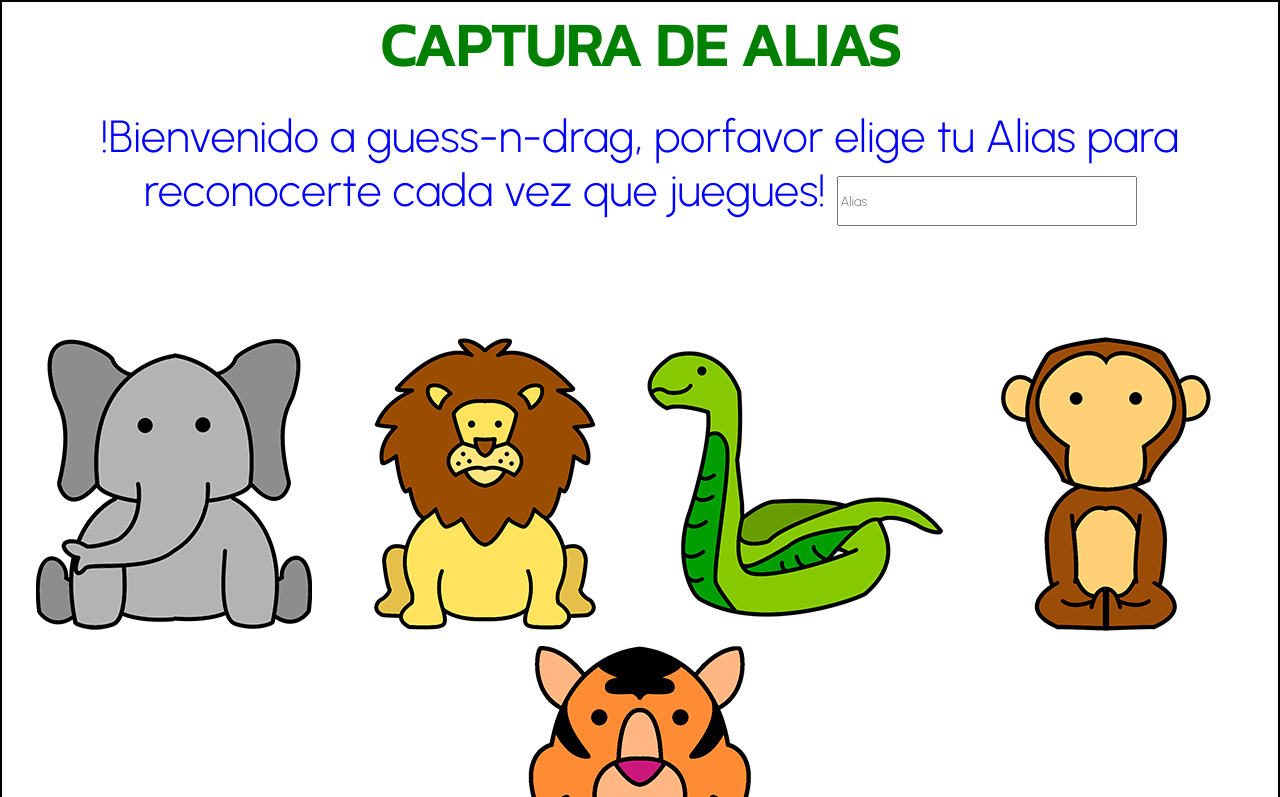
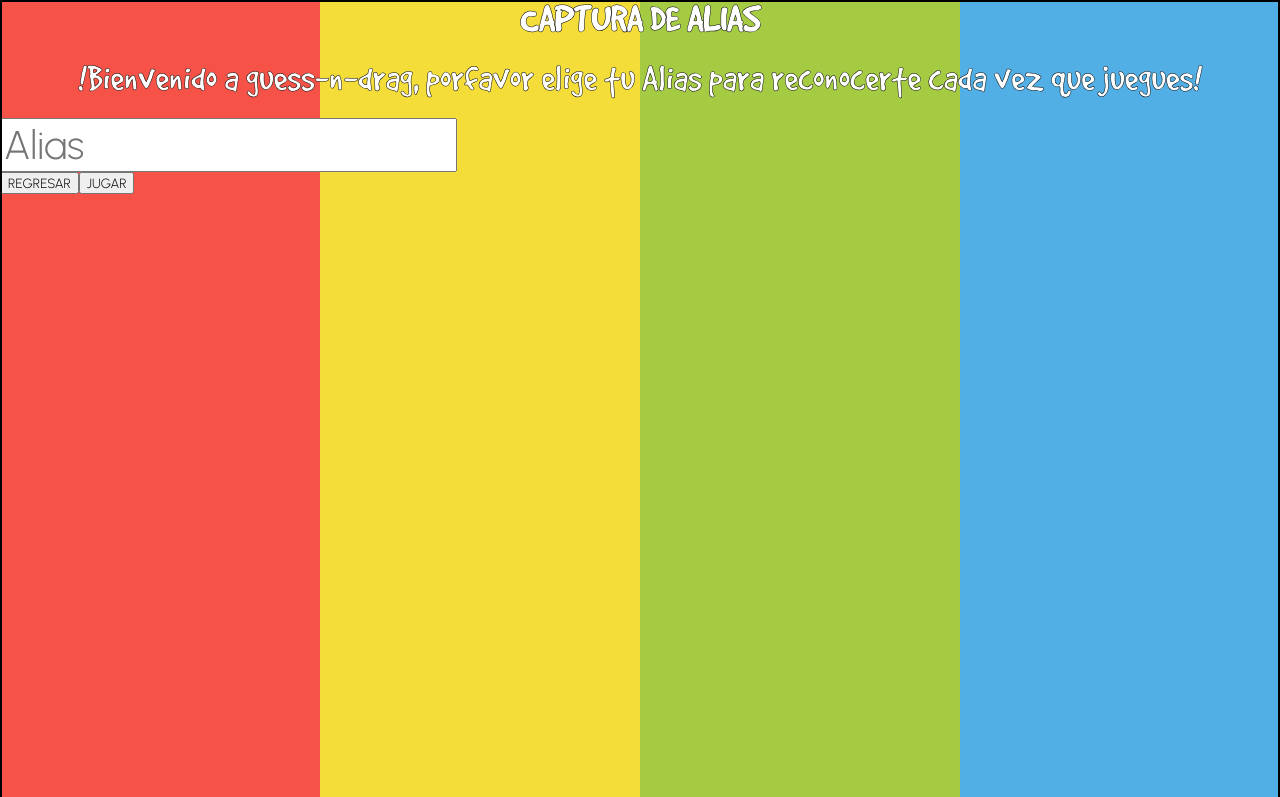
Before and after one commit to ErnestoRB/guess-n-drag, a plain HTML site: page index.html in a window 1280 px wide. Both pictures are taken after a click on the button "Jugar". Shown: the top 797 px of the page. Drawn offline with Linux system fonts and the light colour scheme.

Commit message:
CAPTURA Y ERRORES

```diff
--- a/css/style.css
+++ b/css/style.css
@@ -217,3 +217,64 @@ ul.creditos > li {
   font-family: "GoodDog Plain";
   src: url("../resources/fonts/GOODDP__.TTF");
 }
+.funny-text{
+  font-family: var(--font);
+  font-size: 40px;
+  -webkit-text-stroke: 0.5px black;
+  transition: color 0.5s ease-out;
+}
+
+
+.w-full {
+  width: 100%;
+}
+
+.h-full {
+  height: 100%;
+}
+
+
+
+.creditos-container {
+  padding: 50px 0;
+  display: flex;
+  gap: 20px;
+  align-items: center;
+  flex-direction: column;
+}
+
+
+
+.text-black{
+  color: black;
+}
+
+body .multicolor-bg{
+  background: linear-gradient(90deg, var(--base-red) 25%, rgb(0, 0, 0, 0) 25%), linear-gradient(90deg, var(--base-yellow) 50%, rgb(0, 0, 0, 0) 50%),
+    linear-gradient(90deg, var(--base-green) 75%, var(--base-blue) 75%);
+
+}
+h3{
+
+  text-align:center;
+  font-size:80px;
+  font-family:Kanit ;
+  color:white;
+
+}
+p{
+  font-size:55px ;
+   text-align:center;
+
+}
+input{
+  font-size:40px;
+  display: block;
+  flex: auto;
+
+
+}
+.btnca{
+   background-color:#4d529e;
+   size: 15px;
+}
--- a/js/main.js
+++ b/js/main.js
@@ -9,6 +9,20 @@ bgmusic.volume = 0.2;
 bgmusic.loop = true;
 bgmusic.controls=true;
 document.body.append(bgmusic);
+
+class User {
+  constructor(nombre, puntuaciones = []) {
+    this.nombre = nombre;
+    this.puntuaciones = puntuaciones;
+  }
+
+  addPuntuacion(puntos, tiempo) {
+    this.puntuaciones.push({ puntos, duracion: tiempo, fecha: Date.now() });
+  }
+}
+
+
+
 
 class Animal {
   constructor(nombre, img, audio) {
@@ -51,7 +65,9 @@ const DATA_CONTROLLER = (function () {
       return [];
     }
   }
-  const ls = loadLocalStorage();
+  let ls = loadLocalStorage() || [];
+
+  ls = ls.map(item => new User(item.nombre, item.puntuaciones))
 
   const object = {
     /**
@@ -65,10 +81,13 @@ const DATA_CONTROLLER = (function () {
         (user) => user.nombre.toLowerCase() === name.toLowerCase()
       );
       if (!user) {
-        return new User(name);
+        const newUser = new User(name);
+        ls.push(newUser);
+        return newUser;
       }
       return user;
     },
+
     /**
      * Método que persiste la información de los usuarios en el LocalStorage. LLamado automáticamente antes de cerrar la ventana del navegador
      */
@@ -81,6 +100,9 @@ const DATA_CONTROLLER = (function () {
      */
     getHistorial() {
       return ls;
+    },
+    resetHistorial() {
+      ls = []
     },
     getHistorialOrdenado() {
       return ls.forEach((user) => {
@@ -190,12 +212,17 @@ const GAME_MANAGER = new (class GameManager {
         container.className = "flex relative";
 
         const upperRightElement = document.createElement("div");
+
+        const spanNombre = document.createElement("span")
+        spanNombre.innerText = this.user.nombre;
+        upperRightElement.appendChild(spanNombre)
         const finishButton = document.createElement("button");
         finishButton.innerHTML = "Terminar juego";
         const musicbutton = document.createElement("button");
         musicbutton.innerHTML = "Musica";
 
-        var sound=false;
+
+        var sound=false;//bandera
 
         function MusicControler(){//musica alterna
 
@@ -207,8 +234,6 @@ const GAME_MANAGER = new (class GameManager {
             bgmusic.pause();
             sound=false;
           }
-
-
 
         }
 
@@ -337,8 +362,8 @@ const GAME_MANAGER = new (class GameManager {
             animal.solucionado = true;
             puntuacion += 100;
             if (this.animales.every((animal) => animal.solucionado)) {
+              this.user.addPuntuacion(puntuacion, this.tiempo)
               onFinish();
-              // user.addPunutacion(puntuacion, this.tiempo)
               VIEW_MANAGER.changeToView("Felicidades");
             }
           } else {
@@ -384,38 +409,39 @@ const GAME_MANAGER = new (class GameManager {
       const root = document.createElement("div");
 
 
-      root.className = "w-full h-full bg-white text-black";
+      root.className = "w-full h-full multicolor-bg text-black";
       root.innerHTML = `
-        <h3 style="text-align:center; font-size:60px; font-family:Kanit ;color:green;">CAPTURA DE ALIAS</h3>
+      <h3  class="funny-text text-white";>CAPTURA DE ALIAS</h3>
         <br>
-            <p style="font-size:45px; color:blue; text-align:center">!Bienvenido a guess-n-drag, porfavor elige tu Alias para reconocerte cada vez que juegues!
+        <p class="funny-text text-white">!Bienvenido a guess-n-drag, porfavor elige tu Alias para reconocerte cada vez que juegues!</p>
+        <br>
 
-              <input style=" height:50px; width:300px ; size=50px align-content:center;" id="nombre"type="text" class="form-control" placeholder="Alias" aria-label="alias">
+        `;
+        const elemento = document.createElement("div");
+        const atras = document.createElement("button");
 
-        <br>
-        <br>
-        <br>
-            <img style="align-content:right" src=resources/images/elephant.png>
-            <img src=resources/images/lion.png>
-            <img src=resources/images/snake.png>
-            <img src=resources/images/ape.png>
-            <img src=resources/images/tiger.png>
+        const input = document.createElement("input")
 
+        input.type = "text"
+        input.className = "form-control"
+        input.placeholder = "Alias"
+     atras.innerHTML = "REGRESAR";
 
-           <br>
-
-     `;
-     const elemento = document.createElement("div");
-     const save = document.createElement("button");
-     save.innerHTML = "GUARDAR";
      const play =document.createElement("button");
      play.innerHTML="JUGAR";
-     elemento.appendChild(save);
+     elemento.appendChild(input)
+     elemento.appendChild(atras);
      elemento.appendChild(play);
      root.appendChild(elemento);
 
-     play.onclick =() =>{
-      VIEW_MANAGER.changeToView("Juego");
+     play.onclick = (e) =>{
+      const usuario = input.value;
+      this.user = DATA_CONTROLLER.getUserData(usuario);
+       VIEW_MANAGER.changeToView("Juego");
+     }
+     atras.onclick =() =>{
+      VIEW_MANAGER.changeToView("Intro");
+
      }
 
      return root;
@@ -541,14 +567,3 @@ const GAME_MANAGER = new (class GameManager {
     VIEW_MANAGER.changeToView("Intro");
   }
 })();
-
-class User {
-  constructor(nombre, puntuaciones = []) {
-    this.nombre = nombre;
-    this.puntuaciones = puntuaciones;
-  }
-
-  addPuntuacion(puntos, tiempo) {
-    this.puntuaciones.push({ puntos, duracion: tiempo, fecha: Date.now() });
-  }
-}
```
